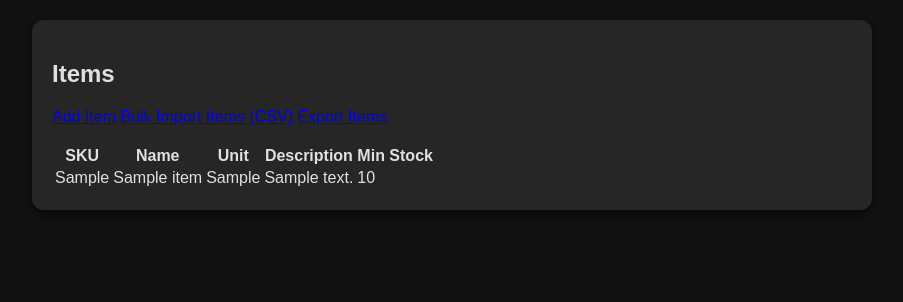
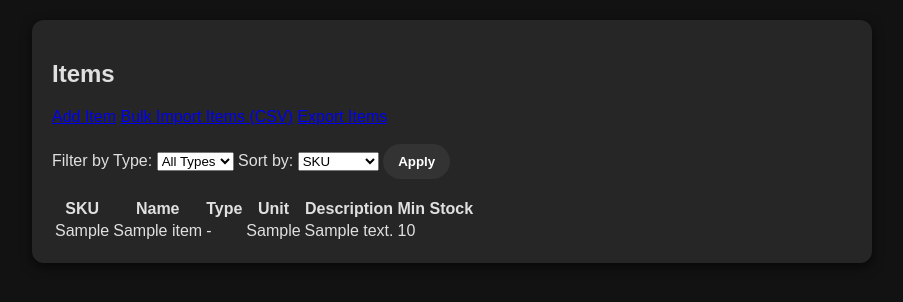
Before and after one commit to baldus/Hyperion-Operations-Hub, a Flask app: page /inventory/items in a window 1280 px wide. Shown: the part 134-436 px from the top of the page, without its empty margins (188-1091 px from the left). Run offline with Flask 3, Linux system fonts and the light colour scheme; tables that the repository leaves empty hold one stand-in row (values such as "Sample post").

Commit message:
Add item type classification across inventory workflows

```diff
--- a/invapp2/invapp/models.py
+++ b/invapp2/invapp/models.py
@@ -6,6 +6,7 @@ class Item(db.Model):
     id = db.Column(db.Integer, primary_key=True)  # system key
     sku = db.Column(db.String, unique=True, nullable=False)  # part number
     name = db.Column(db.String, nullable=False)
+    type = db.Column(db.String)
     unit = db.Column(db.String, default="ea")
     description = db.Column(db.String)
     min_stock = db.Column(db.Integer, default=0)
--- a/invapp2/invapp/routes/inventory.py
+++ b/invapp2/invapp/routes/inventory.py
@@ -156,13 +156,41 @@ def export_cycle_counts():
 def list_items():
     page = request.args.get("page", 1, type=int)
     size = request.args.get("size", 20, type=int)
-    pagination = Item.query.paginate(page=page, per_page=size, error_out=False)
+    selected_type = request.args.get("type", type=str)
+    sort_param = request.args.get("sort", "sku")
+
+    query = Item.query
+    if selected_type:
+        query = query.filter(Item.type == selected_type)
+
+    sort_columns = {
+        "sku": Item.sku.asc(),
+        "name": Item.name.asc(),
+        "type": Item.type.asc(),
+        "unit": Item.unit.asc(),
+        "min_stock": Item.min_stock.asc(),
+    }
+    query = query.order_by(sort_columns.get(sort_param, Item.sku.asc()))
+
+    pagination = query.paginate(page=page, per_page=size, error_out=False)
+
+    types_query = (
+        db.session.query(Item.type)
+        .filter(Item.type.isnot(None))
+        .filter(Item.type != "")
+        .distinct()
+        .order_by(Item.type.asc())
+    )
+    available_types = [row[0] for row in types_query]
     return render_template(
         "inventory/list_items.html",
         items=pagination.items,
         page=page,
         size=size,
         pages=pagination.pages,
+        available_types=available_types,
+        selected_type=selected_type,
+        sort=sort_param,
     )
 
 
@@ -172,12 +200,19 @@ def add_item():
         max_sku = db.session.query(db.func.max(Item.sku.cast(db.Integer))).scalar()
         next_sku = str(int(max_sku) + 1) if max_sku else "1"
 
+        min_stock_raw = request.form.get("min_stock", 0)
+        try:
+            min_stock = int(min_stock_raw or 0)
+        except (TypeError, ValueError):
+            min_stock = 0
+
         item = Item(
             sku=next_sku,
             name=request.form["name"],
+            type=request.form.get("type", "").strip() or None,
             unit=request.form.get("unit", "ea"),
             description=request.form.get("description", ""),
-            min_stock=request.form.get("min_stock", 0)
+            min_stock=min_stock,
         )
         db.session.add(item)
         db.session.commit()
@@ -215,7 +250,14 @@ def import_items():
             name = row.get("name", "").strip()
             unit = row.get("unit", "ea").strip()
             description = row.get("description", "").strip()
-            min_stock = int(row.get("min_stock", 0))
+            min_stock_raw = row.get("min_stock", 0)
+            try:
+                min_stock = int(min_stock_raw or 0)
+            except (TypeError, ValueError):
+                min_stock = 0
+
+            has_type_column = "type" in row
+            item_type = (row.get("type") or "").strip() if has_type_column else None
 
             existing = Item.query.filter_by(sku=sku).first() if sku else None
             if existing:
@@ -223,6 +265,8 @@ def import_items():
                 existing.unit = unit or existing.unit
                 existing.description = description or existing.description
                 existing.min_stock = min_stock or existing.min_stock
+                if has_type_column:
+                    existing.type = item_type or None
                 count_updated += 1
             else:
                 if not sku:
@@ -231,6 +275,7 @@ def import_items():
                 item = Item(
                     sku=sku,
                     name=name,
+                    type=(item_type or None) if has_type_column else None,
                     unit=unit,
                     description=description,
                     min_stock=min_stock,
@@ -253,9 +298,9 @@ def export_items():
     items = Item.query.all()
     output = io.StringIO()
     writer = csv.writer(output)
-    writer.writerow(["sku", "name", "unit", "description", "min_stock"])
+    writer.writerow(["sku", "name", "type", "unit", "description", "min_stock"])
     for i in items:
-        writer.writerow([i.sku, i.name, i.unit, i.description, i.min_stock])
+        writer.writerow([i.sku, i.name, i.type or "", i.unit, i.description, i.min_stock])
     response = Response(output.getvalue(), mimetype="text/csv")
     response.headers["Content-Disposition"] = "attachment; filename=items.csv"
     return response
--- a/invapp2/invapp/templates/inventory/add_item.html
+++ b/invapp2/invapp/templates/inventory/add_item.html
@@ -7,6 +7,9 @@
 
   <label for="name">Name:</label>
   <input type="text" name="name" required><br>
+
+  <label for="type">Type:</label>
+  <input type="text" name="type"><br>
 
   <label for="unit">Unit:</label>
   <input type="text" name="unit" value="ea"><br>
--- a/invapp2/invapp/templates/inventory/import_items.html
+++ b/invapp2/invapp/templates/inventory/import_items.html
@@ -6,5 +6,5 @@
     <input type="file" name="file" accept=".csv" required><br><br>
     <button type="submit">Import</button>
 </form>
-<p>Expected CSV columns: sku, name, unit, description, min_stock</p>
+<p>Expected CSV columns: sku, name, type, unit, description, min_stock</p>
 {% endblock %}
--- a/invapp2/invapp/templates/inventory/list_items.html
+++ b/invapp2/invapp/templates/inventory/list_items.html
@@ -9,10 +9,35 @@
 </div>
 <br>
 
+<form method="get" class="filter-bar">
+  <label for="type">Filter by Type:</label>
+  <select name="type" id="type">
+    <option value="">All Types</option>
+    {% for type_value in available_types %}
+      <option value="{{ type_value }}" {% if type_value == selected_type %}selected{% endif %}>{{ type_value }}</option>
+    {% endfor %}
+  </select>
+
+  <label for="sort">Sort by:</label>
+  <select name="sort" id="sort">
+    <option value="sku" {% if sort == 'sku' %}selected{% endif %}>SKU</option>
+    <option value="name" {% if sort == 'name' %}selected{% endif %}>Name</option>
+    <option value="type" {% if sort == 'type' %}selected{% endif %}>Type</option>
+    <option value="unit" {% if sort == 'unit' %}selected{% endif %}>Unit</option>
+    <option value="min_stock" {% if sort == 'min_stock' %}selected{% endif %}>Min Stock</option>
+  </select>
+
+  <input type="hidden" name="size" value="{{ size }}">
+  <button type="submit">Apply</button>
+</form>
+
+<br>
+
 <table>
   <tr>
     <th>SKU</th>
     <th>Name</th>
+    <th>Type</th>
     <th>Unit</th>
     <th>Description</th>
     <th>Min Stock</th>
@@ -21,6 +46,7 @@
   <tr>
     <td>{{ item.sku }}</td>
     <td>{{ item.name }}</td>
+    <td>{{ item.type or '-' }}</td>
     <td>{{ item.unit }}</td>
     <td>{{ item.description }}</td>
     <td>{{ item.min_stock }}</td>
@@ -29,10 +55,10 @@
 </table>
 <div class="pagination">
   {% if page > 1 %}
-    <a href="{{ url_for('inventory.list_items', page=page-1, size=size) }}">Previous</a>
+    <a href="{{ url_for('inventory.list_items', page=page-1, size=size, type=selected_type, sort=sort) }}">Previous</a>
   {% endif %}
   {% if page < pages %}
-    <a href="{{ url_for('inventory.list_items', page=page+1, size=size) }}">Next</a>
+    <a href="{{ url_for('inventory.list_items', page=page+1, size=size, type=selected_type, sort=sort) }}">Next</a>
   {% endif %}
 </div>
 {% endblock %}
```
Also changed, not shown: invapp2/invapp/__init__.py (+14 -1 lines).
